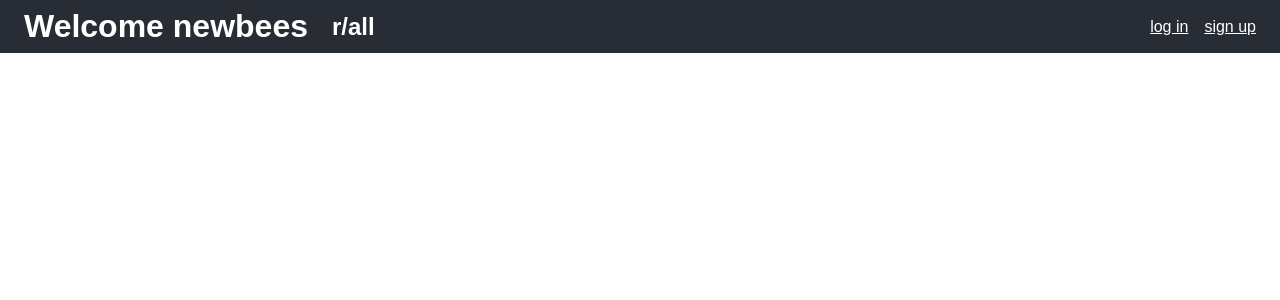
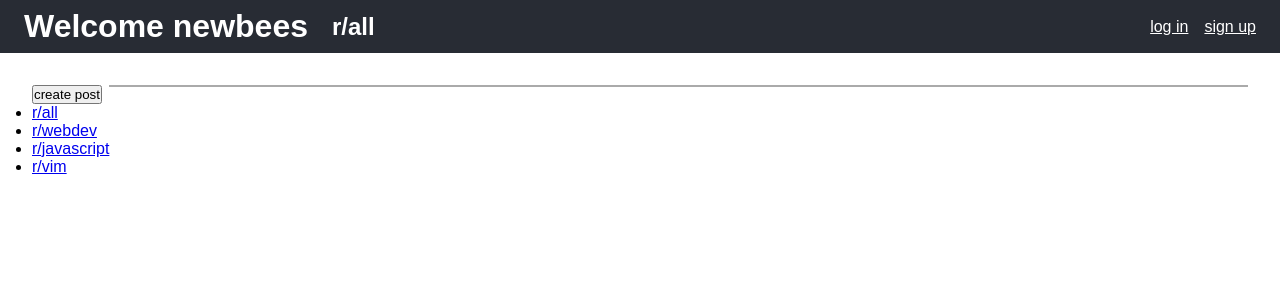
Before and after one commit to kedar2017/reddit-for-newbee-devs, a React (Create React App) app: page / in a window 1280 px wide. Shown: the top 300 px of the page. Built offline with nearby package versions, Linux system fonts and the light colour scheme.

Commit message:
Adding Sidebar and SubredditPage components

```diff
--- a/package.json
+++ b/package.json
@@ -6,6 +6,7 @@
     "moment": "^2.22.2",
     "react": "^16.9.0",
     "react-dom": "^16.9.0",
+    "react-router-dom": "^4.3.1",
     "react-scripts": "3.1.2"
   },
   "scripts": {
--- a/src/components/App.js
+++ b/src/components/App.js
@@ -1,15 +1,18 @@
-import React, { Component } from 'react';
-import './App.css';
+import React from 'react';
+import { BrowserRouter as Router, Route } from 'react-router-dom';
 import Header from './Header';
 
-class App extends Component {
-  render() {
-    return (
-      <div className="app">
-        <Header subreddit='all'/>
-      </div>
-    );
-  }
-}
+import SubredditPage from './SubredditPage';
+
+import './App.css';
+
+const App = props => (
+  <Router>
+    <div className='app'>
+      <Header subreddit='all'/>
+      <Route exact path='/' component={SubredditPage}/>
+    </div>
+  </Router>
+);
 
 export default App;
--- /dev/null
+++ b/src/components/Sidebar.js
@@ -0,0 +1,28 @@
+import React from 'react';
+import { Link } from 'react-router-dom';
+
+import './Sidebar.css';
+
+const Sidebar = props => (
+  <aside className='sidebar'>
+    <button className='sidebar__create-post'>create post</button>
+    <nav className='sidebar__nav'>
+      <ul className='sub-list'>
+        <li className='sub-list__item'>
+          <Link to='/'>r/all</Link>
+        </li>
+        <li className='sub-list__item'>
+          <Link to='/r/webdev'>r/webdev</Link>
+        </li>
+        <li className='sub-list__item'>
+          <Link to='/r/javascript'>r/javascript</Link>
+        </li>
+        <li className='sub-list__item'>
+          <Link to='/r/vim'>r/vim</Link>
+        </li>
+      </ul>
+    </nav>
+  </aside>
+);
+
+export default Sidebar;
--- /dev/null
+++ b/src/components/SubredditPage.css
@@ -0,0 +1,8 @@
+.content {
+    display: flex;
+    padding: 32px;
+}
+
+.main {
+    flex: 1;
+}
--- /dev/null
+++ b/src/components/SubredditPage.js
@@ -0,0 +1,16 @@
+import React from 'react';
+import Sidebar from './Sidebar';
+import PostList from './PostList';
+
+import './SubredditPage.css';
+
+const SubredditPage = props => (
+  <div className='content'>
+    <Sidebar/>
+    <main className='main'>
+      <PostList posts={props.posts}/>
+    </main>
+  </div>
+);
+
+export default SubredditPage;
```
Also changed, not shown: src/components/Sidebar.css (added), 2 other files (tests, documents, lock files or other folders).
